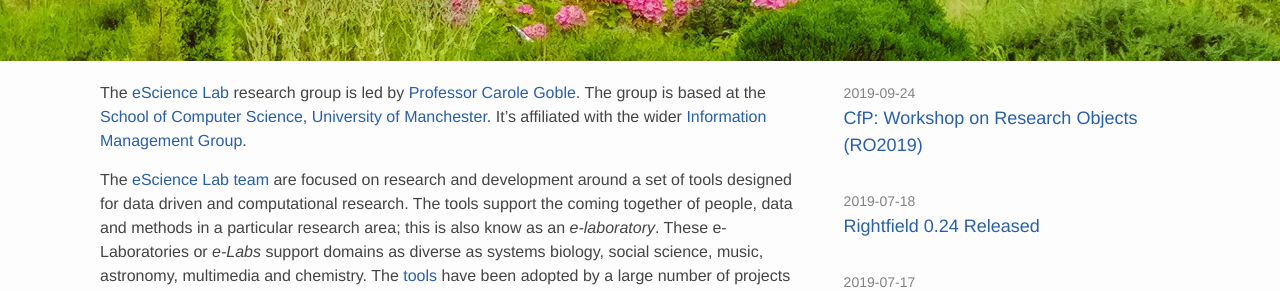
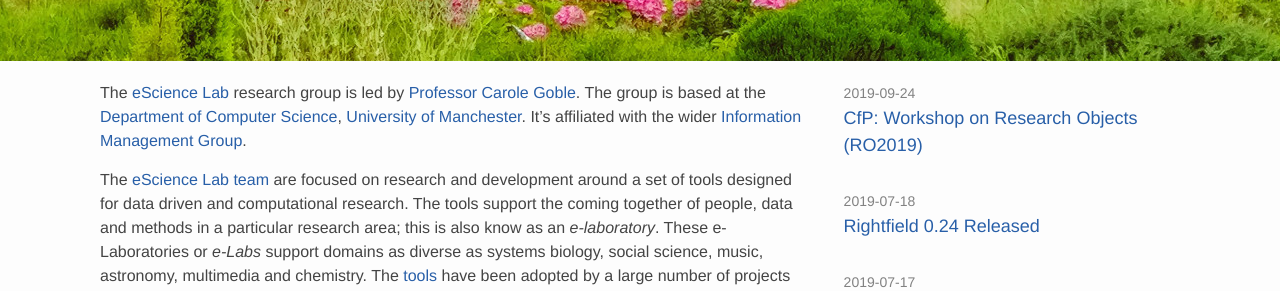
Before and after one commit to eScienceLab/eScienceLab.github.io, a Jekyll site: the page built from index.md, in a window 1280 px wide. Shown: the part 375-666 px from the top of the page. Built offline with Jekyll 4.4.1, drawn with Linux system fonts in a browser that asks for light colours; comment, search, counter and statistics services are not loaded.

Commit message:
Department

```diff
--- a/index.md
+++ b/index.md
@@ -18,7 +18,7 @@
         "url": "http://www.cs.manchester.ac.uk/img/",
         "parentOrganization": {
             "@type": "Organization",
-            "name": "School of Computer Science",
+            "name": "Department of Computer Science",
             "alternateName": "CS",
             "url": "http://www.cs.manchester.ac.uk/",
             "address": {
@@ -40,7 +40,7 @@
   }
   </script>
 
-The [eScience Lab](/about/) research group is led by [Professor Carole Goble](http://www.manchester.ac.uk/research/Carole.goble/). The group is based at the [School of Computer Science](http://www.cs.manchester.ac.uk/),  [University of Manchester](http://www.manchester.ac.uk). It's affiliated with the wider [Information Management Group](http://www.cs.manchester.ac.uk/img/).
+The [eScience Lab](/about/) research group is led by [Professor Carole Goble](http://www.manchester.ac.uk/research/Carole.goble/). The group is based at the [Department of Computer Science](http://www.cs.manchester.ac.uk/),  [University of Manchester](http://www.manchester.ac.uk). It's affiliated with the wider [Information Management Group](http://www.cs.manchester.ac.uk/img/).
 
 The [eScience Lab team](/people/) are focused on research and development around a set of tools designed for data driven and computational research. The tools support the coming together of people, data and methods in a particular research area; this is also know as an _e-laboratory_. These e-Laboratories or _e-Labs_ support domains as diverse as systems biology, social science, music, astronomy, multimedia and chemistry. The [tools](/products/) have been adopted by a large number of projects and institutions.
 
```
